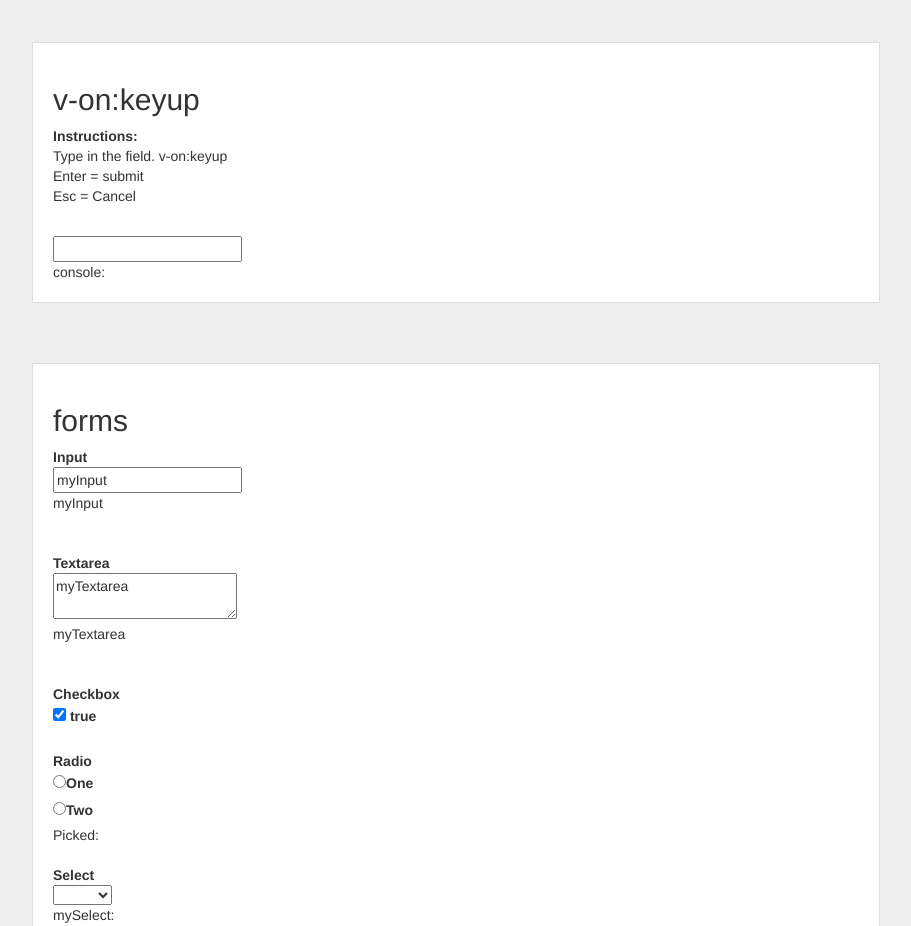
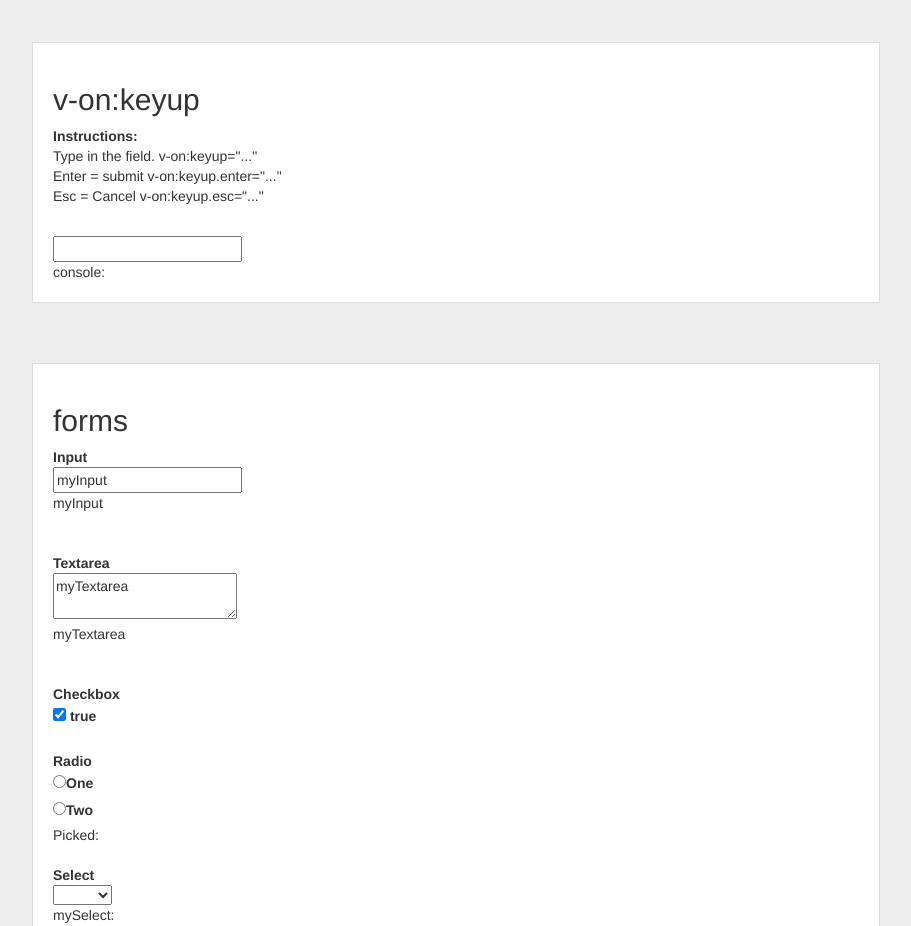
Before and after one commit to mattbillard/vue-cliffnotes, a website: page index.html in a window 1280 px wide. Shown: the part 4220-5146 px from the top of the page, without its empty margins (38-949 px from the left). Drawn offline with nearby package versions, Linux system fonts and the light colour scheme.

Commit message:
Text improvements

```diff
--- a/index.html
+++ b/index.html
@@ -388,9 +388,9 @@
           <h2>v-on:keyup</h2>
           <p>
             <strong>Instructions:</strong> <br>
-            Type in the field. v-on:keyup <br>
-            Enter = submit <br>
-            Esc = Cancel
+            Type in the field. v-on:keyup="..." <br>
+            Enter = submit v-on:keyup.enter="..." <br>
+            Esc = Cancel v-on:keyup.esc="..."
           </p>
           <br>
 
```
